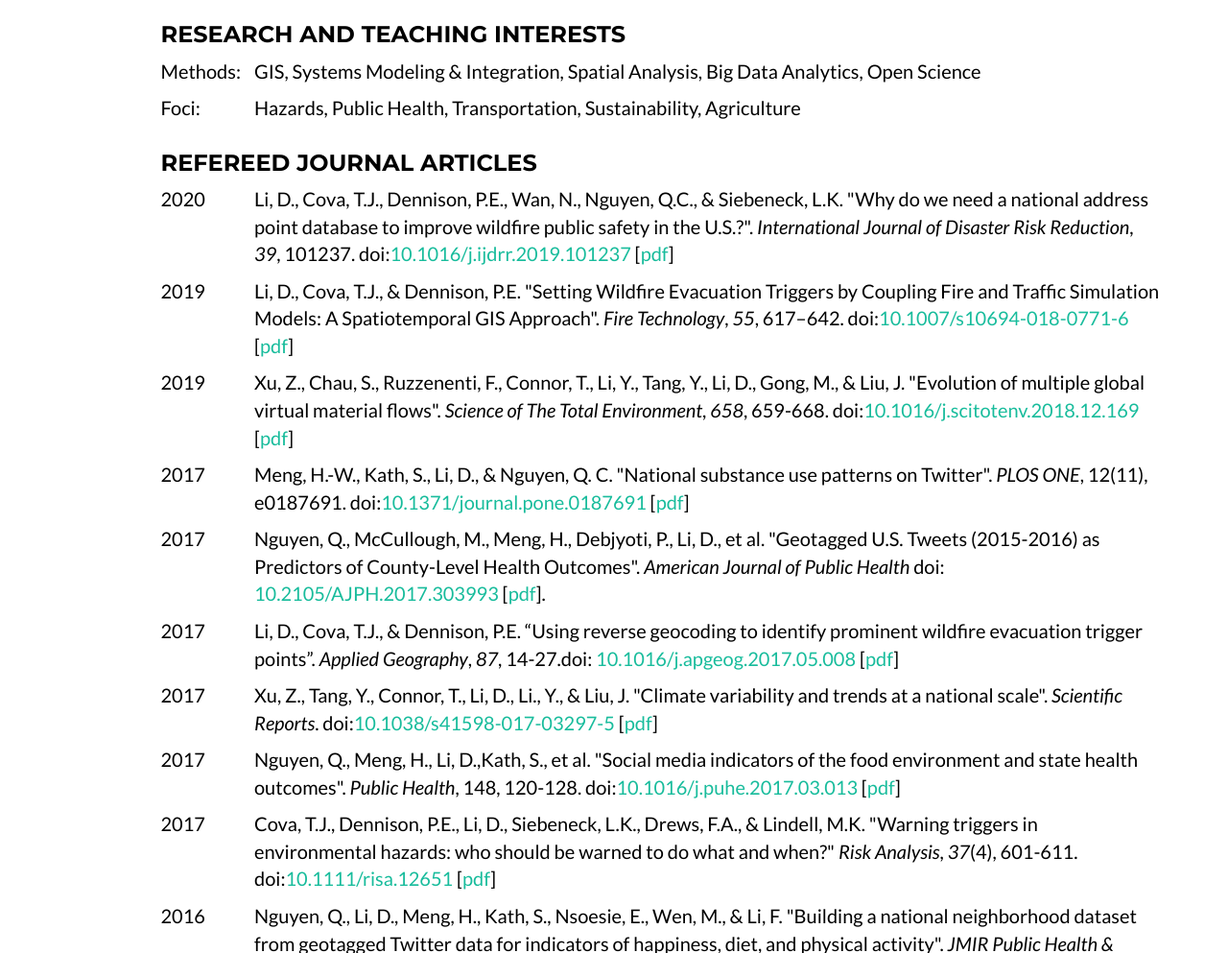
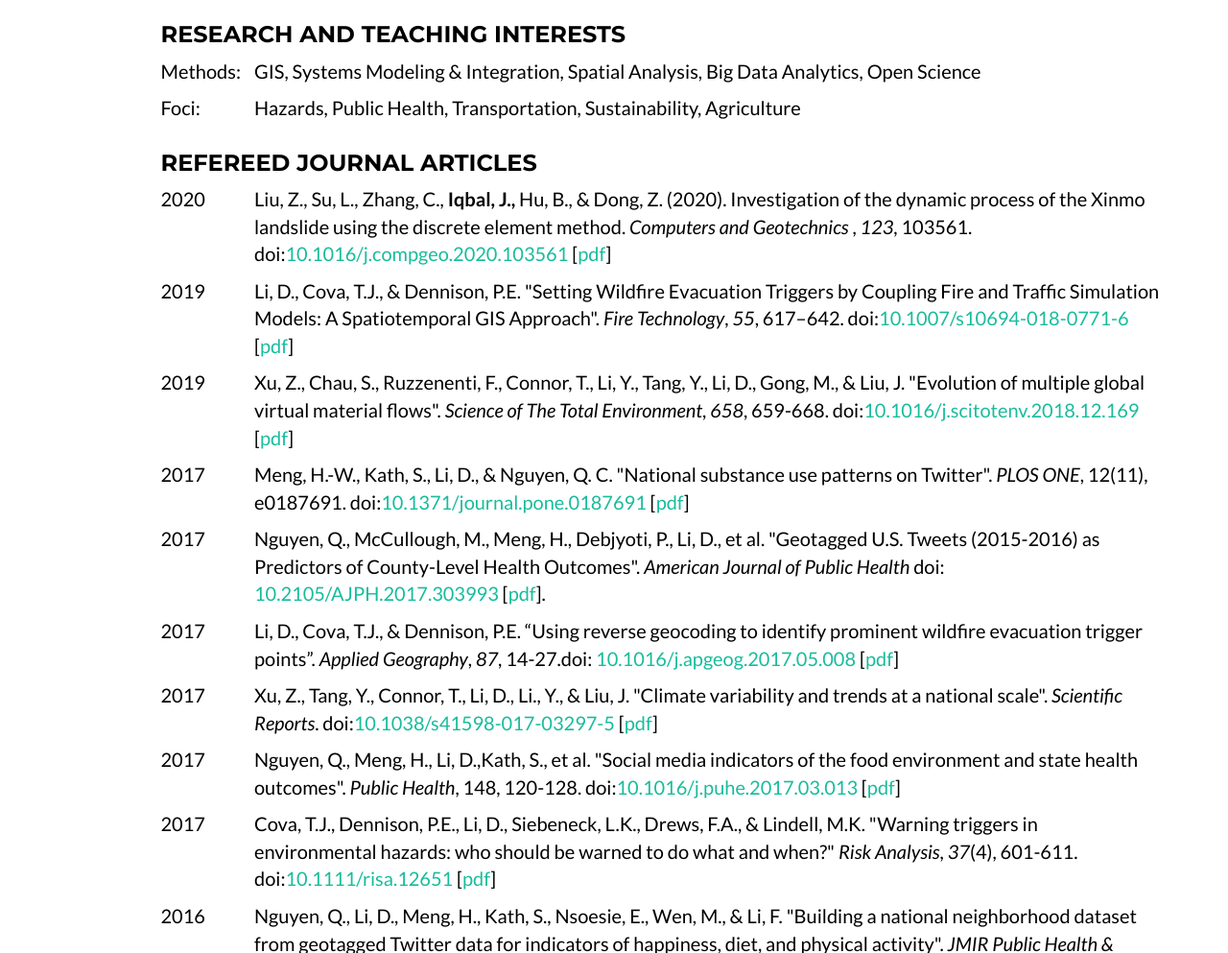
Before and after one commit to drjavediqbal/drjavediqbal.github.io, a website: page index.html in a window 1280 px wide. Shown: the part 3751-4744 px from the top of the page at 96% size. Drawn offline with nearby package versions, Linux system fonts and the light colour scheme.

Commit message:
Update index.html

```diff
--- a/index.html
+++ b/index.html
@@ -311,9 +311,12 @@
                     <p>2020</p>
                 </div>
                 <div class="col-lg-10">
-                    <p> Li, D., Cova, T.J., Dennison, P.E., Wan, N., Nguyen, Q.C., & Siebeneck, L.K. "Why do we need a national address point database to improve wildfire public safety in the U.S.?". <i>International Journal of Disaster Risk Reduction</i>, <i>39</i>, 101237.
-                        doi:<a href="https://doi.org/10.1016/j.ijdrr.2019.101237">10.1016/j.ijdrr.2019.101237</a> [<a href="./pubs/Li_2019_IJDRR.pdf">pdf</a>]
-                    </p>
+
+                    <p> Liu, Z., Su, L., Zhang, C., <b>Iqbal, J.,</b> Hu, B., & Dong, Z. (2020). Investigation of the dynamic process of the Xinmo landslide using the discrete element method. <i> Computers and Geotechnics </i>, <i> 123</i>, 103561.
+                        doi:<a href="https://doi.org/10.1016/j.compgeo.2020.103561">10.1016/j.compgeo.2020.103561</a> [<a href="./pubs/Li_2019_IJDRR.pdf">pdf</a>]
+                    </p>
+
+
                 </div>
             </div>
 
```
